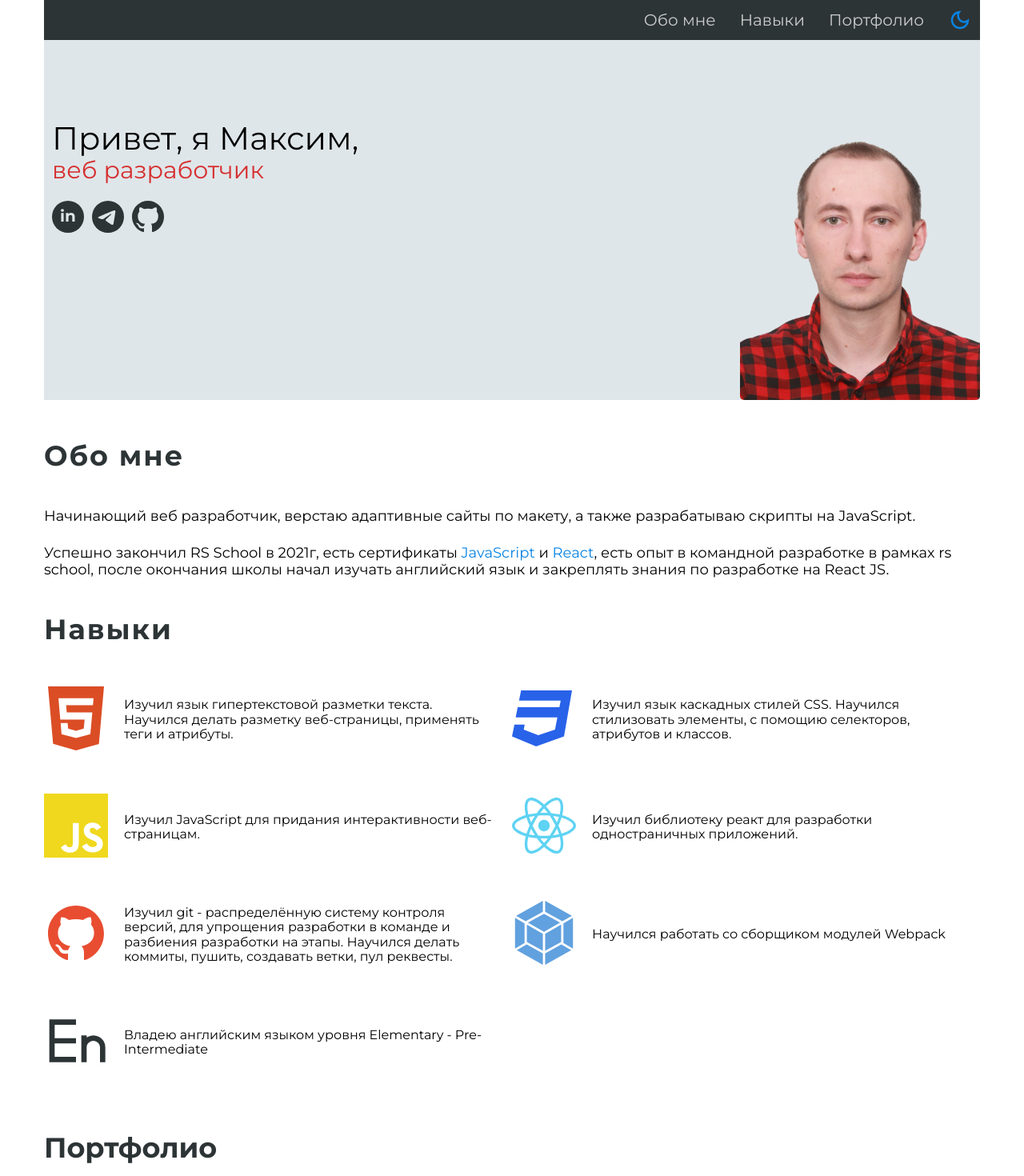
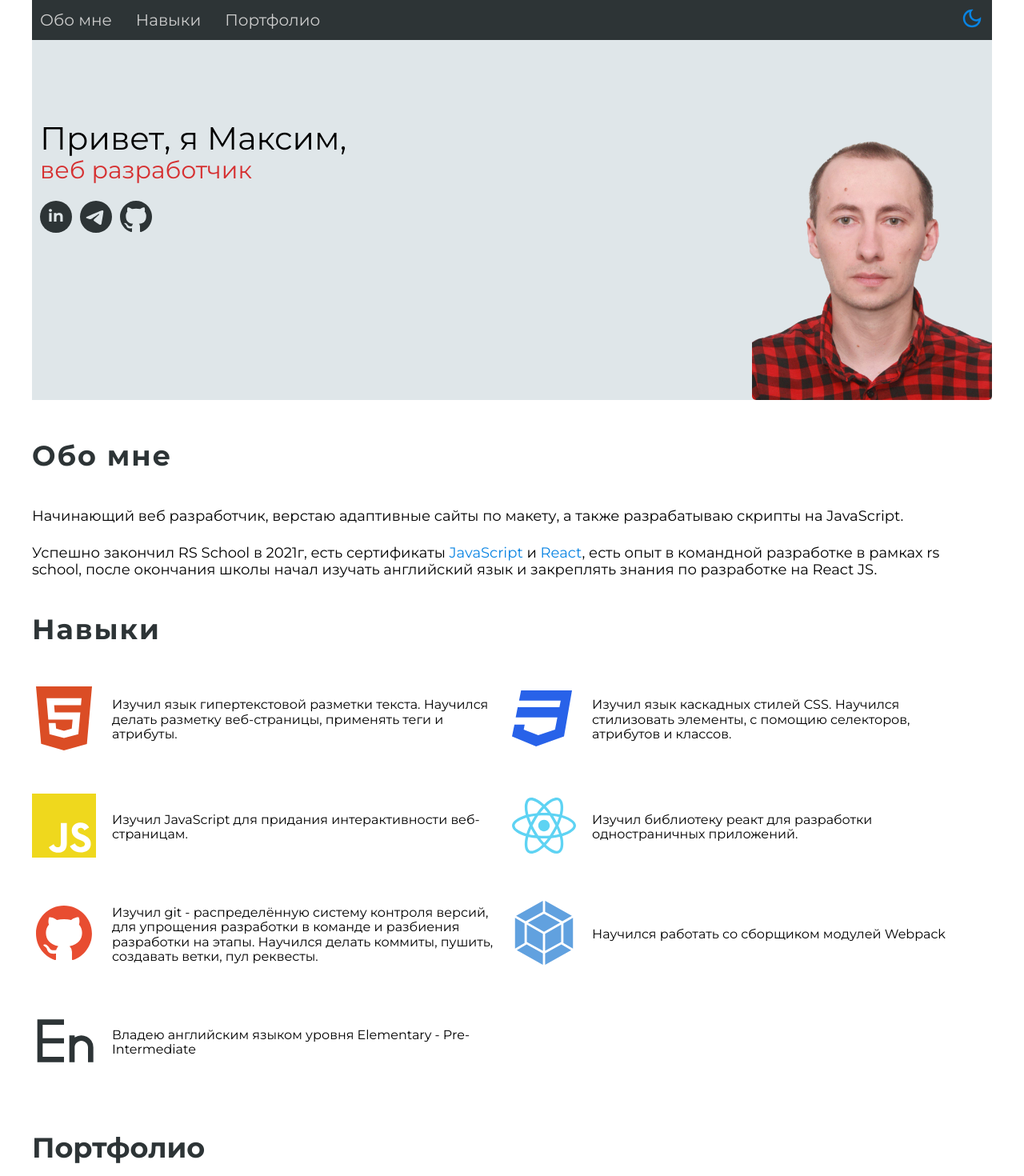
Before and after one commit to conservativ007/my_portfolio, a React app: page / in a window 1280 px wide. Shown: the top 1470 px of the page at 80% size. Built offline with nearby package versions, Linux system fonts and the light colour scheme.

Commit message:
feat: add semantics tags

```diff
--- a/src/components/About.jsx
+++ b/src/components/About.jsx
@@ -3,7 +3,7 @@ import "../css/about.scss";
 
 const About = () => {
   return (
-    <div className="about">
+    <section className="about">
       <div className="container">
         <div className="about-title">Обо мне</div>
         <div className="about-text">
@@ -11,7 +11,7 @@ const About = () => {
           <p>Успешно закончил RS School в 2021г, есть сертификаты <a href="https://app.rs.school/certificate/q8gv8p3w">JavaScript</a> и <a href="https://app.rs.school/certificate/bedir6l9">React</a>, есть опыт в командной разработке в рамках rs school, после окончания школы начал изучать английский язык и закреплять знания по разработке на React JS.</p>
         </div>
       </div>
-    </div>
+    </section>
   );
 }
 
--- a/src/components/Body.jsx
+++ b/src/components/Body.jsx
@@ -6,7 +6,7 @@ import { BsTelegram, BsGithub } from 'react-icons/bs';
 
 const Body = () => {
   return (
-    <div className="body">
+    <section className="body">
       <div className="container">
         <div className="body-fon"></div>
         <div className="body-inner">
@@ -23,21 +23,21 @@ const Body = () => {
 
               <div className="contacts">
                 <a href="https://t.me/conservariv">
-                  <BsTelegram className="contacts-item"/>
+                  <BsTelegram className="contacts-item" />
                 </a>
               </div>
 
               <div className="contacts">
                 <a href="https://github.com/conservativ007">
-                  <BsGithub className="contacts-item"/>
+                  <BsGithub className="contacts-item" />
                 </a>
               </div>
             </div>
           </div>
-          <div className="my-photo" style={{backgroundImage: `url(${photo})`}}></div>
+          <div className="my-photo" style={{ backgroundImage: `url(${photo})` }}></div>
         </div>
       </div>
-    </div>
+    </section>
   );
 }
 
--- a/src/components/Header.jsx
+++ b/src/components/Header.jsx
@@ -8,7 +8,7 @@ const Header = () => {
   const ref = useRef(null);
 
   useEffect(() => {
-    if(darkTheme === true) {
+    if (darkTheme === true) {
       localStorage.setItem("theme", "dark");
       document.querySelector("HTML").className = "dark";
     } else {
@@ -39,18 +39,19 @@ const Header = () => {
                 <li onClick={() => goTo("about")}>Обо мне</li>
                 <li onClick={() => goTo("skills")}>Навыки</li>
                 <li onClick={() => goTo("portfolio")}>Портфолио</li>
+                <li>
                   {
                     darkTheme === true ?
-                  <MdDarkMode className="dark-mode" onClick={() => setDrakTheme(!darkTheme)}  /> :
-                  <MdOutlineDarkMode className="dark-mode__active" onClick={() => setDrakTheme(!darkTheme)}  />
+                      <MdDarkMode className="dark-mode" onClick={() => setDrakTheme(!darkTheme)} /> :
+                      <MdOutlineDarkMode className="dark-mode__active" onClick={() => setDrakTheme(!darkTheme)} />
                   }
+                </li>
               </ul>
             </div>
           </nav>
         </div>
       </div>
     </header>
-
   );
 }
 
--- a/src/components/Portfolio.jsx
+++ b/src/components/Portfolio.jsx
@@ -11,7 +11,7 @@ import bladeRunner from "../../assets/blade-runner.png";
 const Portfolio = () => {
 
   return (
-    <div className="portfolio">
+    <section className="portfolio">
       <div className="container">
         <div className="portfolio-title">Портфолио</div>
         <div className="portfolio-items">
@@ -113,7 +113,7 @@ const Portfolio = () => {
 
         </div>
       </div>
-    </div>
+    </section>
   );
 }
 
--- a/src/components/Skills.jsx
+++ b/src/components/Skills.jsx
@@ -10,69 +10,69 @@ import { RiEnglishInput } from 'react-icons/ri';
 
 const Skills = () => {
   return (
-    <div className="skills">
+    <section className="skills">
       <div className="container">
         <div className="skills-title">Навыки</div>
-        <div className="skills-text">
-          <div className="skills-test__item">
-            <div className="skills-test__item-icon">
+        <div className="skills-content">
+          <div className="skills-content__item">
+            <div className="skills-content__item-icon">
               <SiHtml5 size={"5em"} color={"#db4d25"} />
             </div>
-            <div className="skills-test__item-text">
+            <div className="skills-content__item-description">
               Изучил язык гипертекстовой разметки текста. Научился делать разметку веб-страницы, применять теги и атрибуты.
             </div>
           </div>
-          <div className="skills-test__item">
-            <div className="skills-test__item-icon">
+          <div className="skills-content__item">
+            <div className="skills-content__item-icon">
               <FaCss3 size={"5em"} color={"#2862e9"} />
             </div>
-            <div className="skills-test__item-text">
+            <div className="skills-content__item-description">
               Изучил язык каскадных стилей CSS. Научился стилизовать элементы, с помощию селекторов, атрибутов и классов.
             </div>
           </div>
-          <div className="skills-test__item">
-            <div className="skills-test__item-icon">
+          <div className="skills-content__item">
+            <div className="skills-content__item-icon">
               <SiJavascript size={"5em"} color={"#efd81d"} />
             </div>
-            <div className="skills-test__item-text">
+            <div className="skills-content__item-description">
               Изучил JavaScript для придания интерактивности веб-страницам.
             </div>
           </div>
-          <div className="skills-test__item">
-            <div className="skills-test__item-icon">
+          <div className="skills-content__item">
+            <div className="skills-content__item-icon">
               <FaReact size={"5em"} color={"#5ed3f3"} />
             </div>
-            <div className="skills-test__item-text">
+            <div className="skills-content__item-description">
               Изучил библиотеку реакт для разработки одностраничных приложений.
             </div>
           </div>
-          <div className="skills-test__item">
-            <div className="skills-test__item-icon">
+          <div className="skills-content__item">
+            <div className="skills-content__item-icon">
               <AiFillGithub size={"5em"} color={"#e84d31"} />
             </div>
-            <div className="skills-test__item-text">
+            <div className="skills-content__item-description">
               Изучил git - распределённую систему контроля версий, для упрощения разработки в команде и разбиения разработки на этапы. Научился делать коммиты, пушить, создавать ветки, пул реквесты.
             </div>
           </div>
-          <div className="skills-test__item">
-            <div className="skills-test__item-icon">
+          <div className="skills-content__item">
+            <div className="skills-content__item-icon">
               <SiWebpack size={"5em"} color={"#61a1df"} />
             </div>
-            <div className="skills-test__item-text">
+            <div className="skills-content__item-description">
               Научился работать со сборщиком модулей Webpack
             </div>
           </div>
-          <div className="skills-test__item">
-            <div className="skills-test__item-icon">
+          <div className="skills-content__item">
+            <div className="skills-content__item-icon">
               <RiEnglishInput size={"5em"} color={"#2d3436"} />
             </div>
-            <div className="skills-test__item-text">
+            <div className="skills-content__item-description">
               Владею английским языком уровня Elementary - Pre-Intermediate
             </div>
           </div>
         </div>
       </div>
-    </div>
+    </section>
   );
 }
 
--- a/src/css/about.scss
+++ b/src/css/about.scss
@@ -1,7 +1,8 @@
 .about {
   margin-top: 50px;
   width: 100%;
-  // padding: 20px 0;
+  // font-family: 'Roboto', sans-serif;
+  // text-shadow: -4px -4px #dad7d7;
 }
 
 .about-title {
@@ -9,6 +10,7 @@
   font-weight: bold;
   letter-spacing: 2px;
   color: #2d3436;
+  // text-shadow: -2px -2px #7a3939;
 }
 
 .about-text {
--- a/src/css/header.scss
+++ b/src/css/header.scss
@@ -1,3 +1,10 @@
+:root {
+  --MainFont: 'Helvetica Neue', Helvetica, Arial, sans-serif;
+}
+
+// how is it use ?
+// font-family: var(--MainFont);
+
 header {
   width: 100%;
   height: 50px;
@@ -5,15 +12,13 @@ header {
 }
 
 .header__content {
+  padding-left: 10px;
   height: 50px;
-  display: flex;
-  align-items: center;
-  justify-content: flex-end;
   background-color: #2d3436;
-  padding-right: 10px;
 }
 
 ul {
+  height: 50px;
   display: flex;
   align-items: center;
   margin: 0;
@@ -24,47 +29,21 @@ ul {
 ul li {
   color: #ccc;
   font-size: 20px;
-  margin-left: 30px;
+  margin-right: 30px;
 
   cursor: pointer;
+  //
 }
 
-// ul li a{
-//   text-decoration: none;
-//   margin-left: 30px;
-//   color: #ccc;
-//   font-size: 20px;
-// }
-
-.switch {
-  position: relative;
-  width: 45px;
-  height: 24px;
-  border: 1px solid #ccc;
-  border-radius: 10em;
-  padding: 0;
-  margin-left: 20px;
-  cursor: pointer;
-}
-
-.switch:after {
-  content: '';
-  position: absolute;
-  top: 1px;
-  left: 1px;
-  width: 22px;
-  height: 22px;
-  background-color: #ccc;
-  border-radius: 20px;
-  transition: .5s ease;
+ul li:last-child {
+  margin-left: auto;
+  margin-right: 10px;
 }
 
 .dark-mode__active,
-.dark-mode{
+.dark-mode {
   font-size: 30px;
-  margin-left: 30px;
   cursor: pointer;
-
 }
 
 .dark-mode__active {
@@ -75,7 +54,7 @@ ul li {
   display: none;
 }
 
-.hamburger{
+.hamburger {
   position: absolute;
   top: 5px;
   right: 5px;
@@ -100,7 +79,7 @@ ul li {
     width: 400px;
   }
 
-  .toggler{
+  .toggler {
     display: block;
     height: 50px;
     width: 50px;
@@ -109,7 +88,7 @@ ul li {
     right: 0;
     cursor: pointer;
     opacity: 0;
-    z-index:2;
+    z-index: 2;
   }
 
   .menu {
@@ -127,7 +106,7 @@ ul li {
     z-index: 1;
   }
 
-  .menu > ul {
+  .menu>ul {
     margin-top: 10px;
     flex-direction: column;
     align-items: flex-start;
@@ -136,7 +115,7 @@ ul li {
     opacity: 0;
   }
 
-  .menu > ul > li {
+  .menu>ul>li {
     margin-bottom: 20px;
     margin-left: 20px;
 
@@ -146,7 +125,7 @@ ul li {
     cursor: pointer;
   }
 
-  .menu > ul > li > a {
+  .menu>ul>li>a {
     margin: 0;
     font-size: 40px;
     color: white;
@@ -158,24 +137,25 @@ ul li {
     color: white;
   }
 
+
   // Hamburger
 
   .hamburger {
     display: flex;
   }
 
-  .hamburger > div {
+  .hamburger>div {
     position: relative;
     top: 0;
     left: 0;
     width: 100%;
     height: 2px;
     background-color: white;
-    transition: all  0.4s ease;
+    transition: all 0.4s ease;
   }
 
-  .hamburger > div::after,
-  .hamburger > div::before {
+  .hamburger>div::after,
+  .hamburger>div::before {
     position: absolute;
     content: '';
     top: 10px;
@@ -183,34 +163,34 @@ ul li {
     width: 100%;
     height: 2px;
     background-color: white;
-    transition: all  0.4s ease;
+    transition: all 0.4s ease;
   }
 
-  .hamburger > div::before {
+  .hamburger>div::before {
     top: -10px;
   }
 
   // transform hamburger
 
-  .toggler:checked + .hamburger > div {
+  .toggler:checked+.hamburger>div {
     background-color: rgba(0, 0, 0, 0);
   }
 
-  .toggler:checked + .hamburger > div::after {
+  .toggler:checked+.hamburger>div::after {
     top: 0;
     transform: rotate(45deg);
   }
 
-  .toggler:checked + .hamburger > div::before {
+  .toggler:checked+.hamburger>div::before {
     top: 0;
     transform: rotate(135deg);
   }
 
-  .toggler:checked ~ .menu {
+  .toggler:checked~.menu {
     width: 100%;
   }
 
-  .toggler:checked ~ .menu > ul {
+  .toggler:checked~.menu>ul {
     transition: opacity 2s;
     opacity: 1;
   }
--- a/src/css/main.scss
+++ b/src/css/main.scss
@@ -1,7 +1,9 @@
 @import url('https://fonts.googleapis.com/css2?family=Montserrat:wght@400;700&display=swap');
+@import url('https://fonts.googleapis.com/css2?family=Roboto:wght@100;300;400&display=swap');
 
-*{
+* {
   box-sizing: border-box;
+  // transition: all 3s;
 }
 
 body {
@@ -9,13 +11,12 @@ body {
   height: 100vh;
   transition: .5s ease;
   font-family: 'Montserrat', sans-serif;
+  // font-family: 'Roboto', sans-serif;
 }
 
 .container {
   max-width: 1200px;
-  box-sizing: border-box;
   margin: 0 auto;
-  padding: 0 15px;
 }
 
 @media (max-width: 1109px) {
--- a/src/css/portfolio.scss
+++ b/src/css/portfolio.scss
@@ -57,7 +57,6 @@
 }
 
 .item-description {
-  box-sizing: border-box;
   height: 100px;
   padding: 10px;
   color: white;
@@ -77,6 +76,7 @@
   .portfolio-items a:nth-child(3) {
     margin-right: 0;
   }
+
   .portfolio-items a:nth-child(6) {
     margin-right: 0;
   }
--- a/src/css/skills.scss
+++ b/src/css/skills.scss
@@ -20,25 +20,23 @@ a:visited {
 
 }
 
-.skills-text {
-  // margin-top: 45px;
+.skills-content {
   display: grid;
   grid-template-columns: 1fr 1fr;
 }
 
 @media (max-width: 768px) {
-  .skills-text {
+  .skills-content {
     grid-template-columns: 1fr;
   }
 }
 
-.skills-test__item {
+.skills-content__item {
   margin-top: 50px;
   display: flex;
   align-items: center;
 }
 
-.skills-test__item-text {
-  // font-size: 18px;
+.skills-content__item-description {
   margin: 0 20px;
 }
```
Lines whose indentation alone changed are shown as unchanged.
